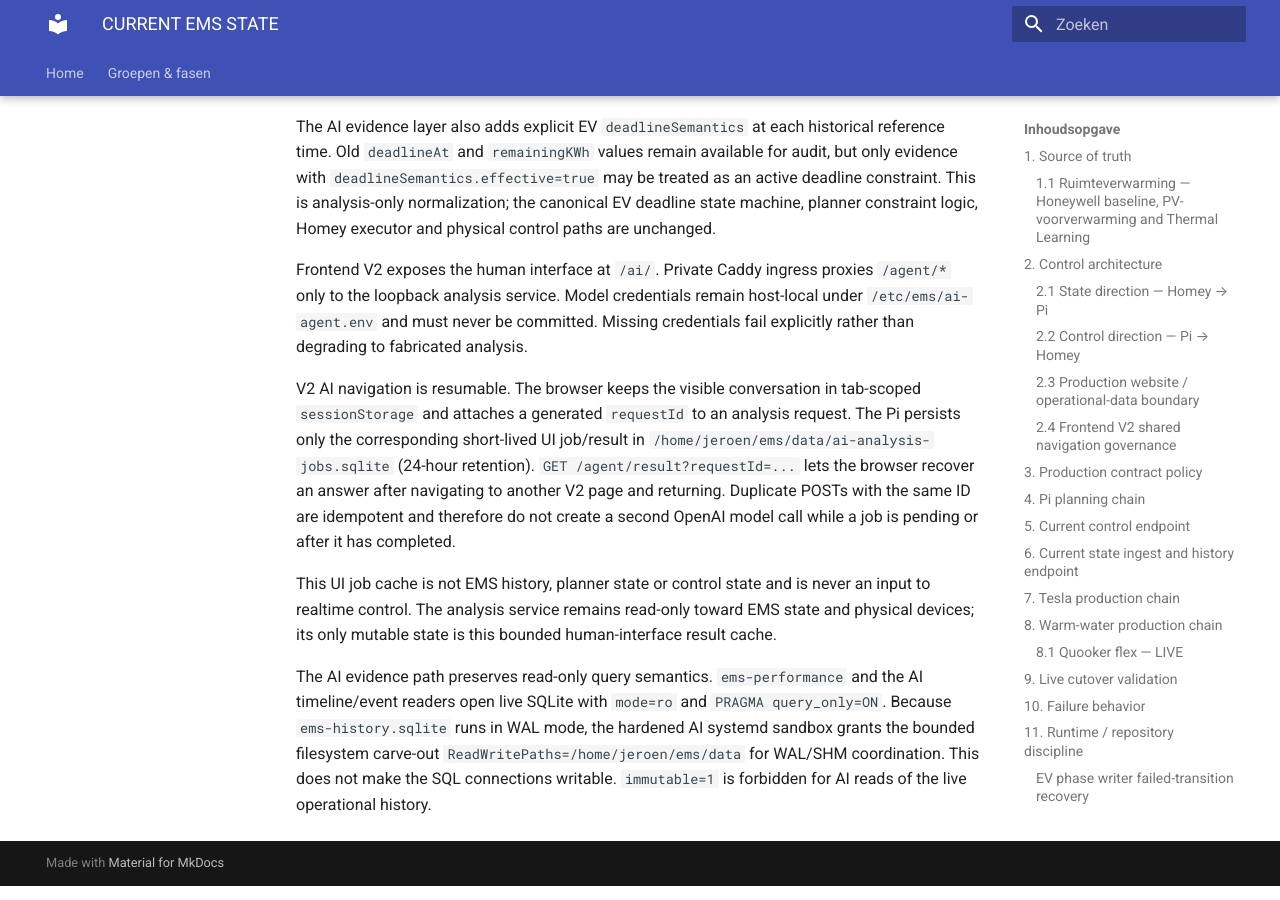
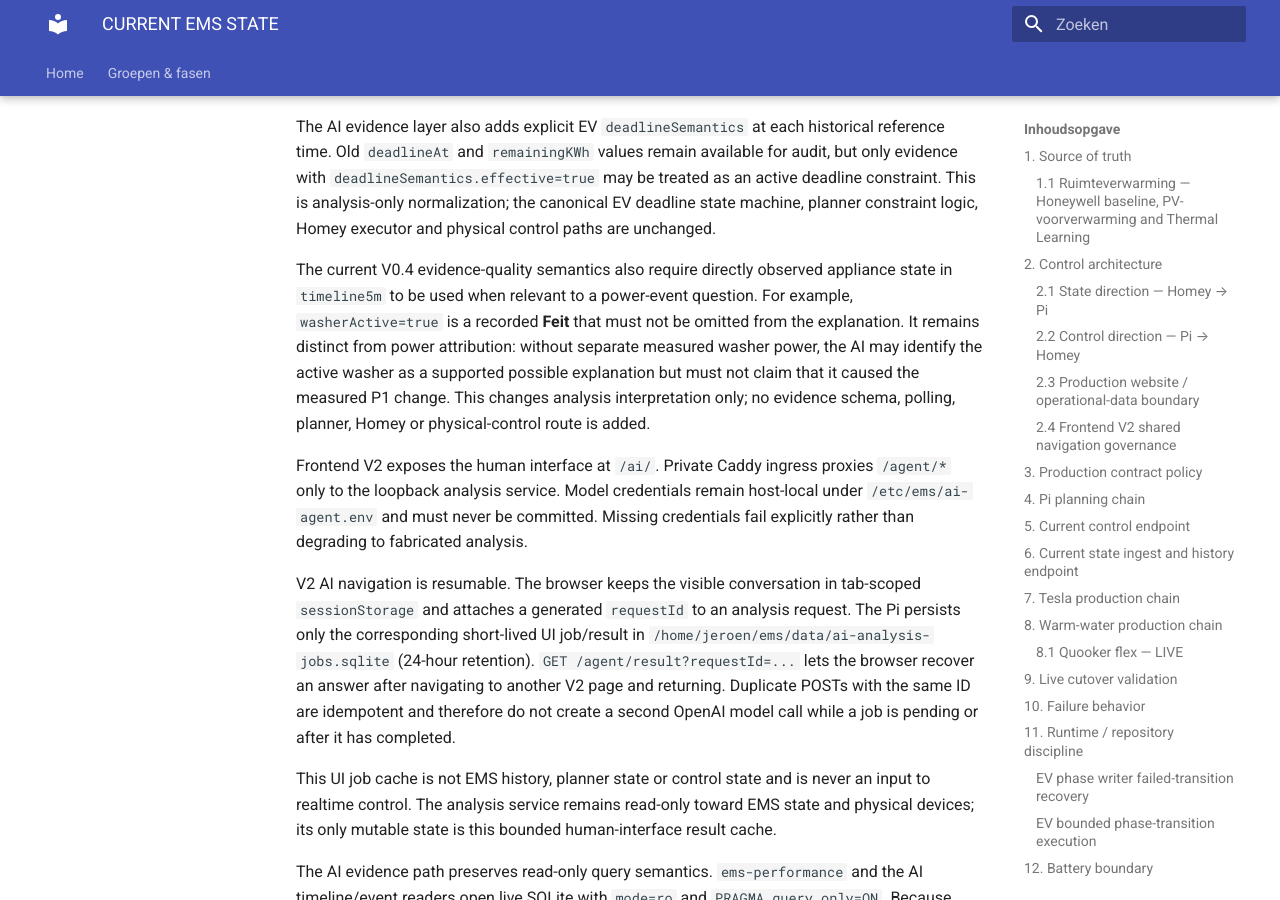
Before and after one commit to OnsKasteeltje/homey-energy-manual, an MkDocs documentation site: the page built from docs/architecture/CURRENT-EMS-STATE.md, in a window 1280 px wide and 900 px high, scrolled down 24849 px. Built offline with MkDocs 1.6.1 and Material for MkDocs 9.7.7, drawn with Linux system fonts in a browser that asks for light colours.

Commit message:
docs(ai): record device-state evidence interpretation

```diff
--- a/docs/architecture/CURRENT-EMS-STATE.md
+++ b/docs/architecture/CURRENT-EMS-STATE.md
@@ -507,6 +507,15 @@
 state machine, planner constraint logic, Homey executor and physical control
 paths are unchanged.
 
+The current V0.4 evidence-quality semantics also require directly observed
+appliance state in `timeline5m` to be used when relevant to a power-event
+question. For example, `washerActive=true` is a recorded **Feit** that must
+not be omitted from the explanation. It remains distinct from power
+attribution: without separate measured washer power, the AI may identify the
+active washer as a supported possible explanation but must not claim that it
+caused the measured P1 change. This changes analysis interpretation only; no
+evidence schema, polling, planner, Homey or physical-control route is added.
+
 Frontend V2 exposes the human interface at `/ai/`. Private Caddy ingress
 proxies `/agent/*` only to the loopback analysis service. Model credentials
 remain host-local under `/etc/ems/ai-agent.env` and must never be committed.
```
